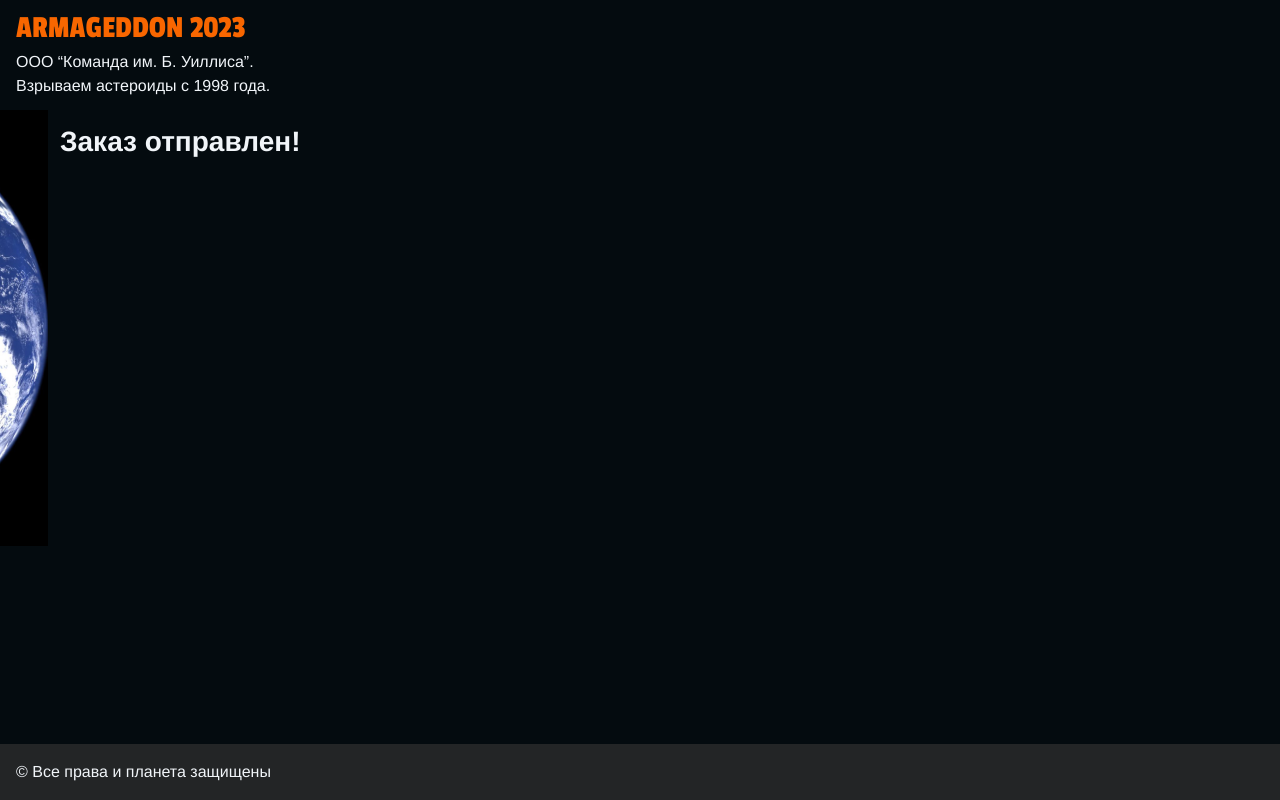
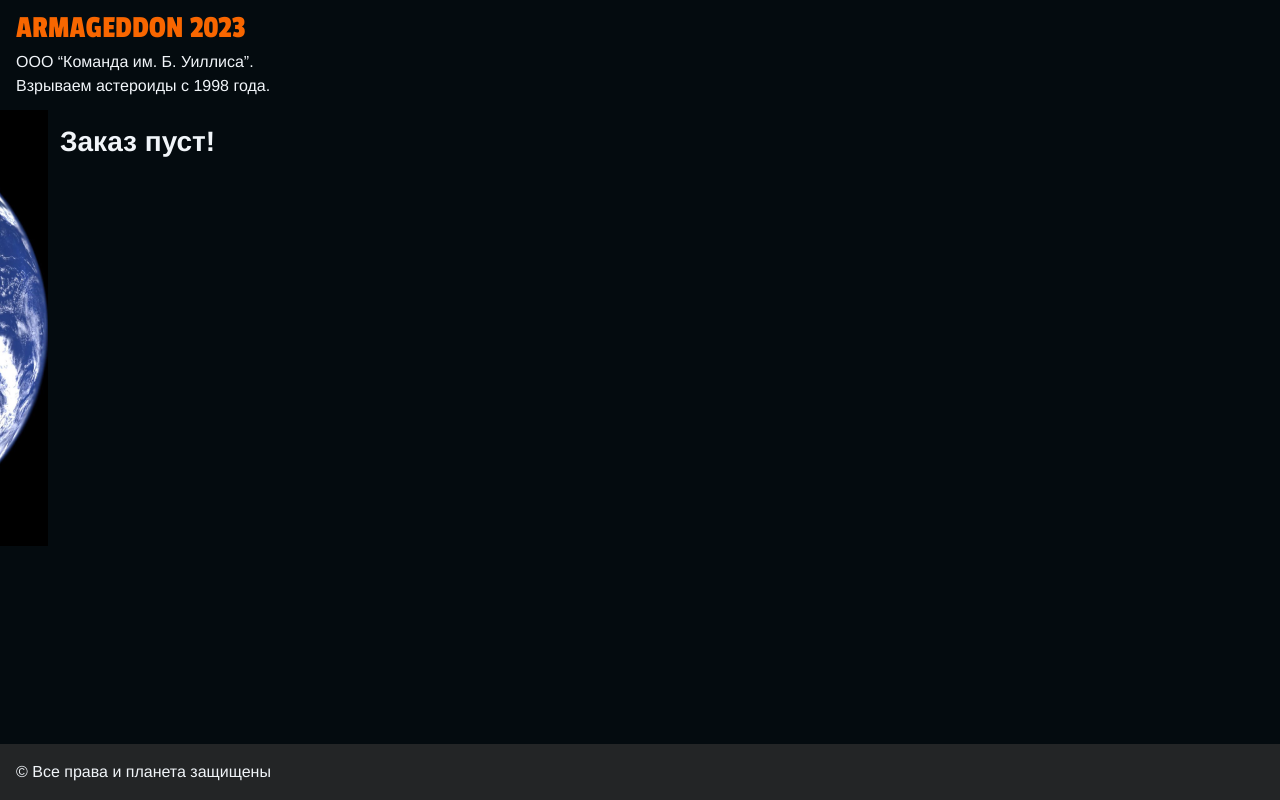
Before and after one commit to Ernian/asteroid-api, a Next.js app: page /order in a window 1280 px wide. Built offline with nearby package versions, Linux system fonts and the light colour scheme.

Commit message:
empty order case

```diff
--- a/app/order/page.tsx
+++ b/app/order/page.tsx
@@ -9,8 +9,12 @@ const OrderPage = () => {
   return (
     <>
       <section className={css.container}>
+        {
+          state.order.length > 0 &&
           <h2 className={css.title}>Заказ отправлен!</h2>
+        }
         {
+          state.order.length > 0 ?
             state.order.map(asteroid => (
               <AsteroidCard
                 key={asteroid.id}
@@ -18,7 +22,8 @@ const OrderPage = () => {
                 isKm={state.isKm}
                 showBtn={false}
               />
-          ))
+            )) :
+            <h2 className={css.title}>Заказ пуст!</h2>
         }
       </section>
       <footer className={css.footer}>&copy; Все права и планета защищены</footer>
```
Lines whose indentation alone changed are shown as unchanged.
